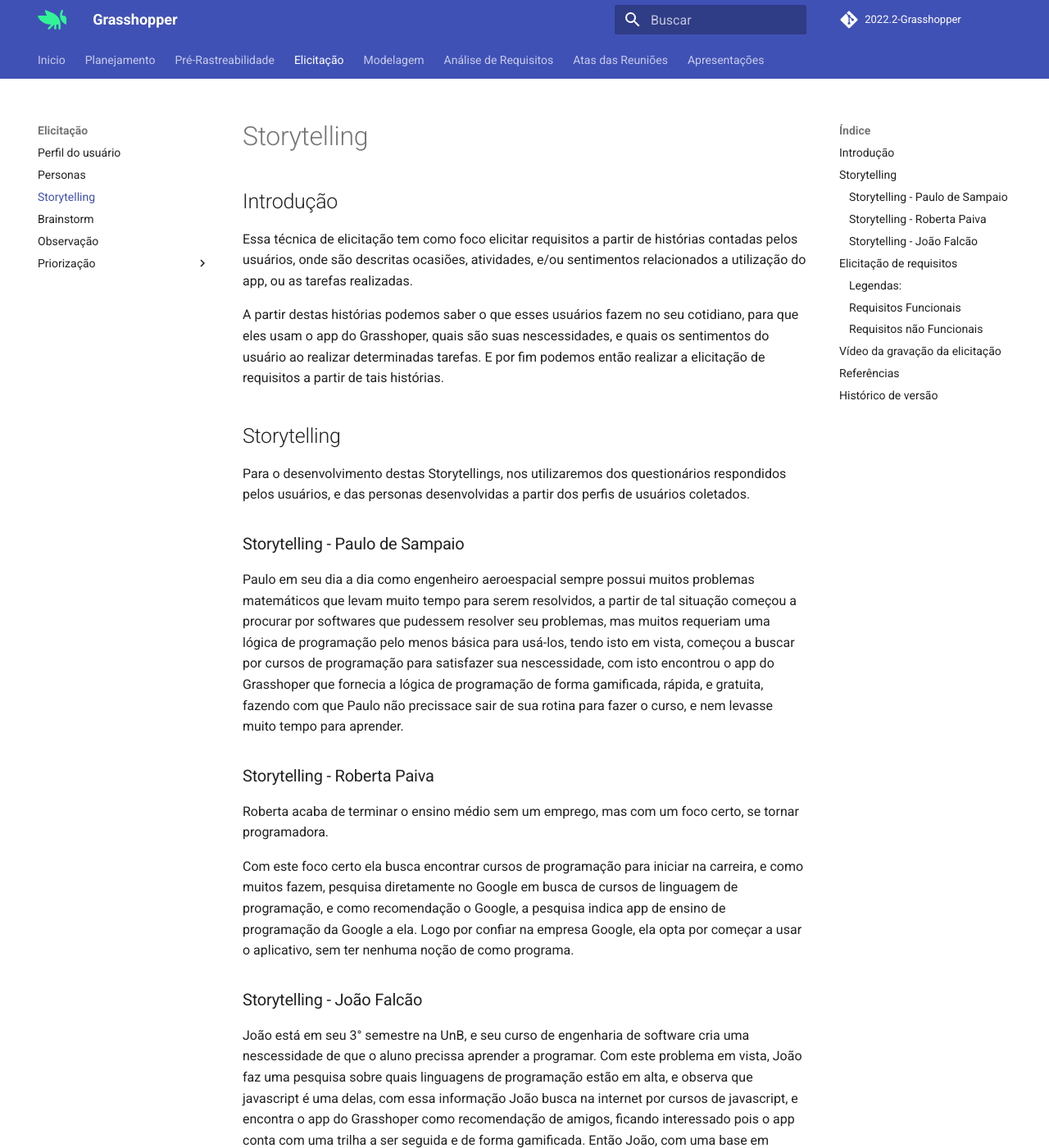
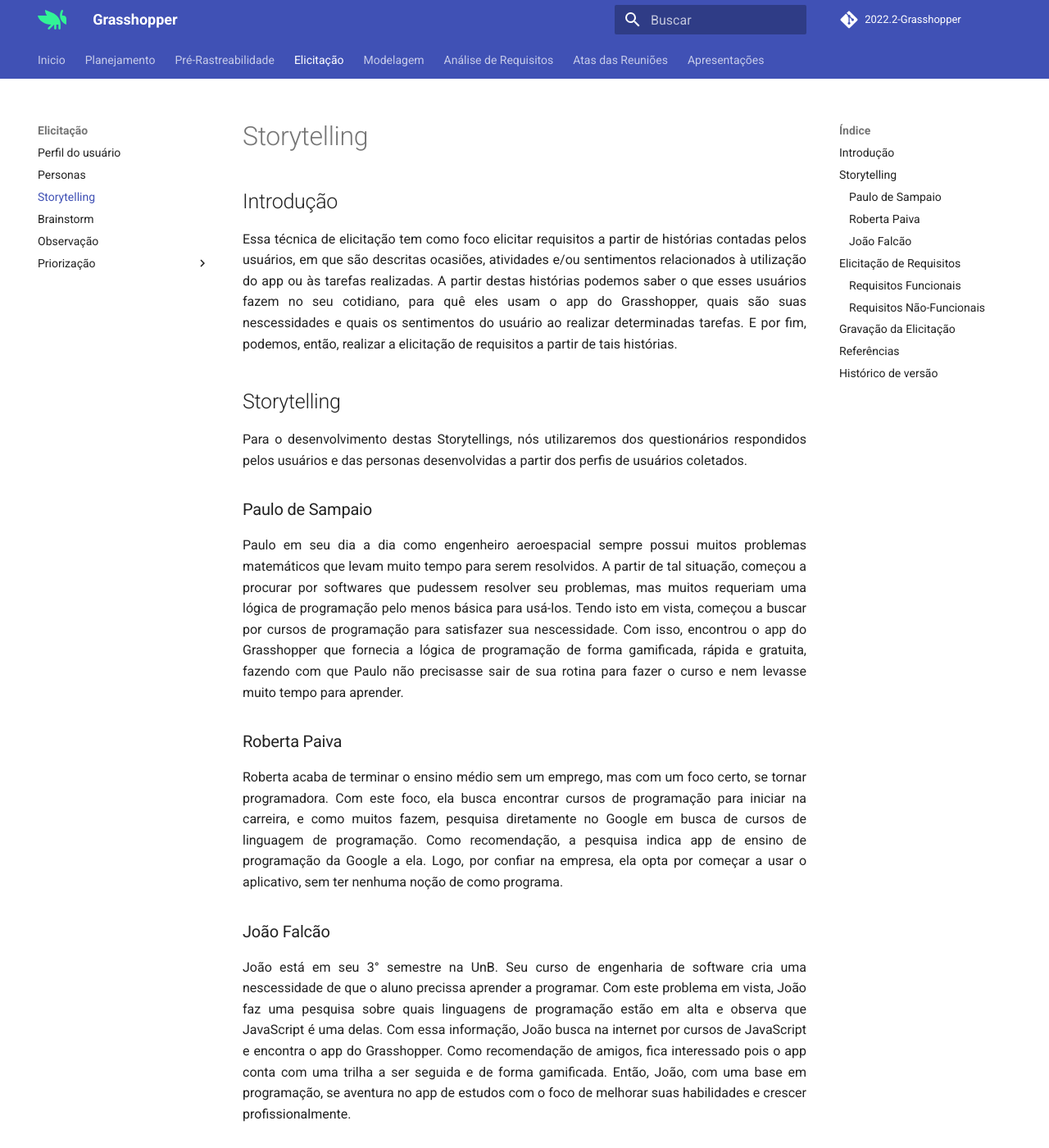
Before and after one commit to Requisitos-de-Software/2022.2-Grasshopper, an MkDocs documentation site: the page built from docs/elicitacao/storytelling.md, in a window 1280 px wide and 1400 px high. Shown: the whole window at 82% size. Built offline with MkDocs 1.6.1 and Material for MkDocs 9.7.7, drawn with Linux system fonts in a browser that asks for light colours; comment, search, counter and statistics services are not loaded; some of the changed text lies outside the part shown.

```diff
--- a/docs/elicitacao/storytelling.md
+++ b/docs/elicitacao/storytelling.md
@@ -2,35 +2,26 @@
 
 ## Introdução
 
-Essa técnica de elicitação tem como foco elicitar requisitos a partir de histórias contadas pelos usuários, onde são descritas ocasiões, atividades, e/ou sentimentos relacionados a utilização do app, ou as tarefas realizadas.
-
-A partir destas histórias podemos saber o que esses usuários fazem no seu cotidiano, para que eles usam o app do Grasshoper, quais são suas nescessidades, e quais os sentimentos do usuário ao realizar determinadas tarefas. E por fim podemos então realizar a elicitação de requisitos a partir de tais histórias.
+<p align="justify">Essa técnica de elicitação tem como foco elicitar requisitos a partir de histórias contadas pelos usuários, em que são descritas ocasiões, atividades e/ou sentimentos relacionados à utilização do app ou às tarefas realizadas. A partir destas histórias podemos saber o que esses usuários fazem no seu cotidiano, para quê eles usam o app do Grasshopper, quais são suas nescessidades e quais os sentimentos do usuário ao realizar determinadas tarefas. E por fim, podemos, então, realizar a elicitação de requisitos a partir de tais histórias.</p>
 
 ## Storytelling
+<p align="justify">Para o desenvolvimento destas Storytellings, nós utilizaremos dos questionários respondidos pelos usuários e das personas desenvolvidas a partir dos perfis de usuários coletados.</p>
 
-Para o desenvolvimento destas Storytellings, nos utilizaremos dos questionários respondidos pelos usuários, e das personas desenvolvidas a partir dos perfis de usuários coletados.
+### Paulo de Sampaio
+<p align="justify">Paulo em seu dia a dia como engenheiro aeroespacial sempre possui muitos problemas matemáticos que levam muito tempo para serem resolvidos. A partir de tal situação, começou a procurar por softwares que pudessem resolver seu problemas, mas muitos requeriam uma lógica de programação pelo menos básica para usá-los. Tendo isto em vista, começou a buscar por cursos de programação para satisfazer sua nescessidade. Com isso, encontrou o app do Grasshopper que fornecia a lógica de programação de forma gamificada, rápida e gratuita, fazendo com que Paulo não precisasse sair de sua rotina para fazer o curso e nem levasse muito tempo para aprender.</p>
 
-### Storytelling - Paulo de Sampaio
+### Roberta Paiva
+<p align="justify">Roberta acaba de terminar o ensino médio sem um emprego, mas com um foco certo, se tornar programadora. Com este foco, ela busca encontrar cursos de programação para iniciar na carreira, e como muitos fazem, pesquisa diretamente no Google em busca de cursos de linguagem de programação. Como recomendação, a pesquisa indica app de ensino de programação da Google a ela. Logo, por confiar na empresa, ela opta por começar a usar o aplicativo, sem ter nenhuma noção de como programa.</p>
 
-Paulo em seu dia a dia como engenheiro aeroespacial sempre possui muitos problemas matemáticos que levam muito tempo para serem resolvidos, a partir de tal situação começou a procurar por softwares que pudessem resolver seu problemas, mas muitos requeriam uma lógica de programação pelo menos básica para usá-los, tendo isto em vista, começou a buscar por cursos de programação para satisfazer sua nescessidade, com isto encontrou o app do Grasshoper que fornecia a lógica de programação de forma gamificada, rápida, e gratuita, fazendo com que Paulo não precissace sair de sua rotina para fazer o curso, e nem levasse muito tempo para aprender.
+### João Falcão
+<p align="justify">João está em seu 3° semestre na UnB. Seu curso de engenharia de software cria uma nescessidade de que o aluno precissa aprender a programar. Com este problema em vista, João faz uma pesquisa sobre quais linguagens de programação estão em alta e observa que JavaScript é uma delas. Com essa informação, João busca na internet por cursos de JavaScript e encontra o app do Grasshopper. Como recomendação de amigos, fica interessado pois o app conta com uma trilha a ser seguida e de forma gamificada. Então, João, com uma base em programação, se aventura no app de estudos com o foco de melhorar suas habilidades e crescer profissionalmente.</p>
 
-### Storytelling - Roberta Paiva
+## Elicitação de Requisitos
+<p align="justify">A partir das histórias desenvolvidas, foram elicitados requisitos funcionais (<i>Tabela 1</i>) e não-funcionais (<i>Tabela 2</i>).</p>
 
-Roberta acaba de terminar o ensino médio sem um emprego, mas com um foco certo, se tornar programadora.
+**Legenda:**
 
-Com este foco certo ela busca encontrar cursos de programação para iniciar na carreira, e como muitos fazem, pesquisa diretamente no Google em busca de cursos de linguagem de programação, e como recomendação o Google, a pesquisa indica app de ensino de programação da Google a ela. Logo por confiar na empresa Google, ela opta por começar a usar o aplicativo, sem ter nenhuma noção de como programa.
-
-### Storytelling - João Falcão
-
-João está em seu 3° semestre na UnB, e seu curso de engenharia de software cria uma nescessidade de que o aluno precissa aprender a programar. Com este problema em vista, João faz uma pesquisa sobre quais linguagens de programação estão em alta, e observa que javascript é uma delas, com essa informação João busca na internet por cursos de javascript, e encontra o app do Grasshoper como recomendação de amigos, ficando interessado pois o app conta com uma trilha a ser seguida e de forma gamificada. Então João, com uma base em programação, se aventura no app de estudos com o foco de melhorar suas habilidades e crescer profissionalmente.
-
-## Elicitação de requisitos
-
-### **Legendas:**
-
-* ST : Storytelling
-* RF : Requisitos Funcionais
-* RNF : Requisitos não funcionais
+* ST: Storytelling
 
 ### Requisitos Funcionais
 
@@ -47,9 +38,7 @@ João está em seu 3° semestre na UnB, e seu curso de engenharia de software cr
 
 <figcaption align="center">Tabela 1: Lista de requisitos funcionais. (Fonte: Autores, 2022).</figcaption>
 
-
-
-### Requisitos  não Funcionais
+### Requisitos Não-Funcionais
 
 |  ID  |  Descrição  |
 | :--: | :---------: |
@@ -63,21 +52,17 @@ João está em seu 3° semestre na UnB, e seu curso de engenharia de software cr
 
 <figcaption align="center">Tabela 2: Lista de requisitos não funcionais. (Fonte: Autores, 2022).</figcaption>
 
-</br>
-
-## Vídeo da gravação da elicitação
+## Gravação da Elicitação
 <iframe width="560" height="315" src="https://www.youtube.com/embed/SA4kzVT1iJM?start=3" title="YouTube video player" frameborder="0" allow="accelerometer; autoplay; clipboard-write; encrypted-media; gyroscope; picture-in-picture" allowfullscreen></iframe>
 
-</br>
+## Referências
+> Storytelling: o que é, técnicas e como fazer histórias incríveis.  Disponível em: <https://rockcontent.com/br/talent-blog/storytelling/#:~:text=Storytelling%20%C3%A9%20um%20termo%20em,uma%20mensagem%20de%20forma%20inesquec%C3%ADvel.>. Acesso em: 26 nov. 2022.
 
-## Referências
-
-> Storytelling: o que é, técnicas e como fazer histórias incríveis.  Disponível em: <https://rockcontent.com/br/talent-blog/storytelling/#:~:text=Storytelling%20%C3%A9%20um%20termo%20em,uma%20mensagem%20de%20forma%20inesquec%C3%ADvel.>. Acesso em: 26 nov. 2022.
 ## Histórico de versão
-
 | Versão |    Data    |                            Descrição                            |      Autor       |              Revisor              |
 | :----: | :--------: | :-------------------------------------------------------------: | :--------------: | :-------------------------------: |
 | 1.0 | 26/11/2022 | Criado os Storytelling | Wildemberg Sales | Caio Vitor |
-| 1.1 | 26/11/2022 | Criado elicitação do storytelling | Wildemberg Sales e Phelipe de Souza | Caio Vitor |
+| 1.1 | 26/11/2022 | Criado elicitação do storytelling | Wildemberg Sales, Phelipe de Souza | Caio Vitor |
 | 1.2 | 27/11/2022 | Conserto da gravação | Lucas Lopes | Wildemberg Sales |
-| 1.3 | 29/11/2022 | Mudança no formato da tabela | João Pedro Alves Machado | Wildemberg Sales |
+| 1.3 | 29/11/2022 | Mudança no formato da tabela | João Pedro | Wildemberg Sales |
+| 1.4 | 26/12/2022 | Correções da verificação | Lucas Lopes | Wildemberg Sales |
```
